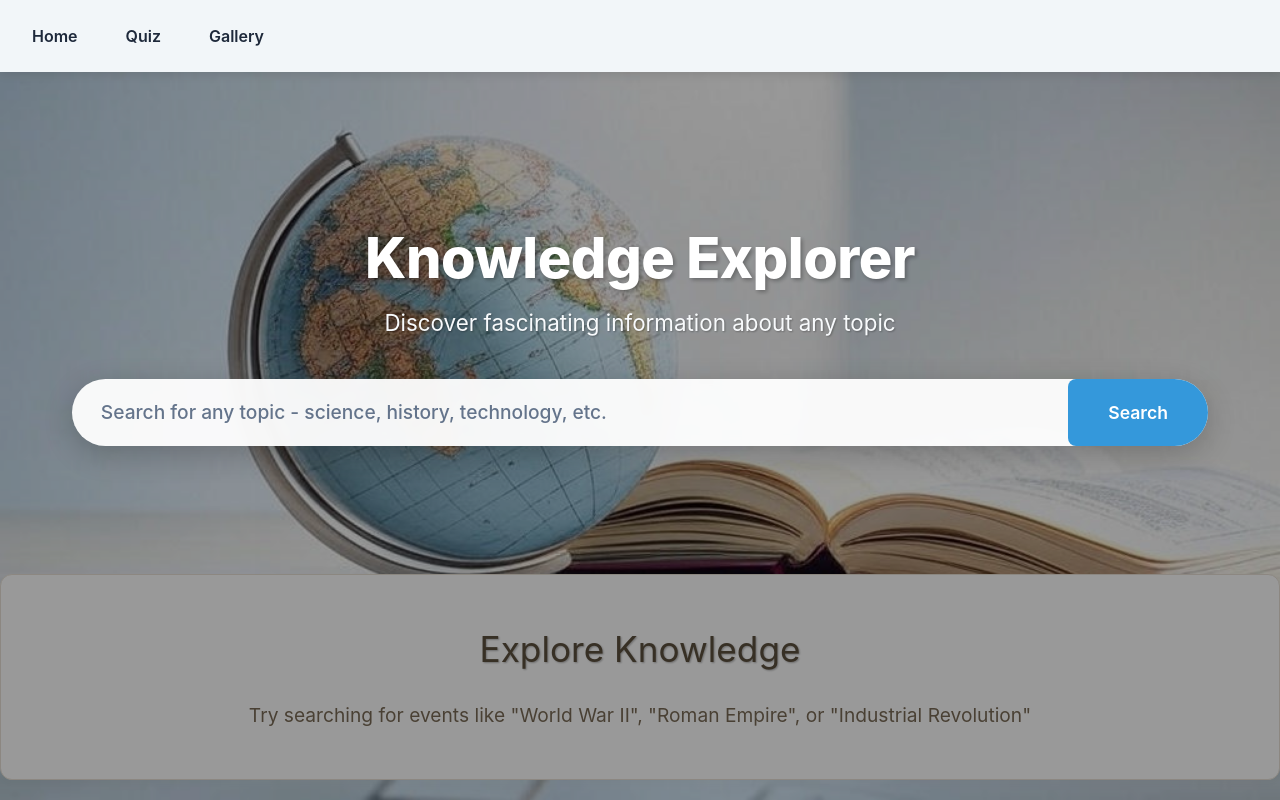
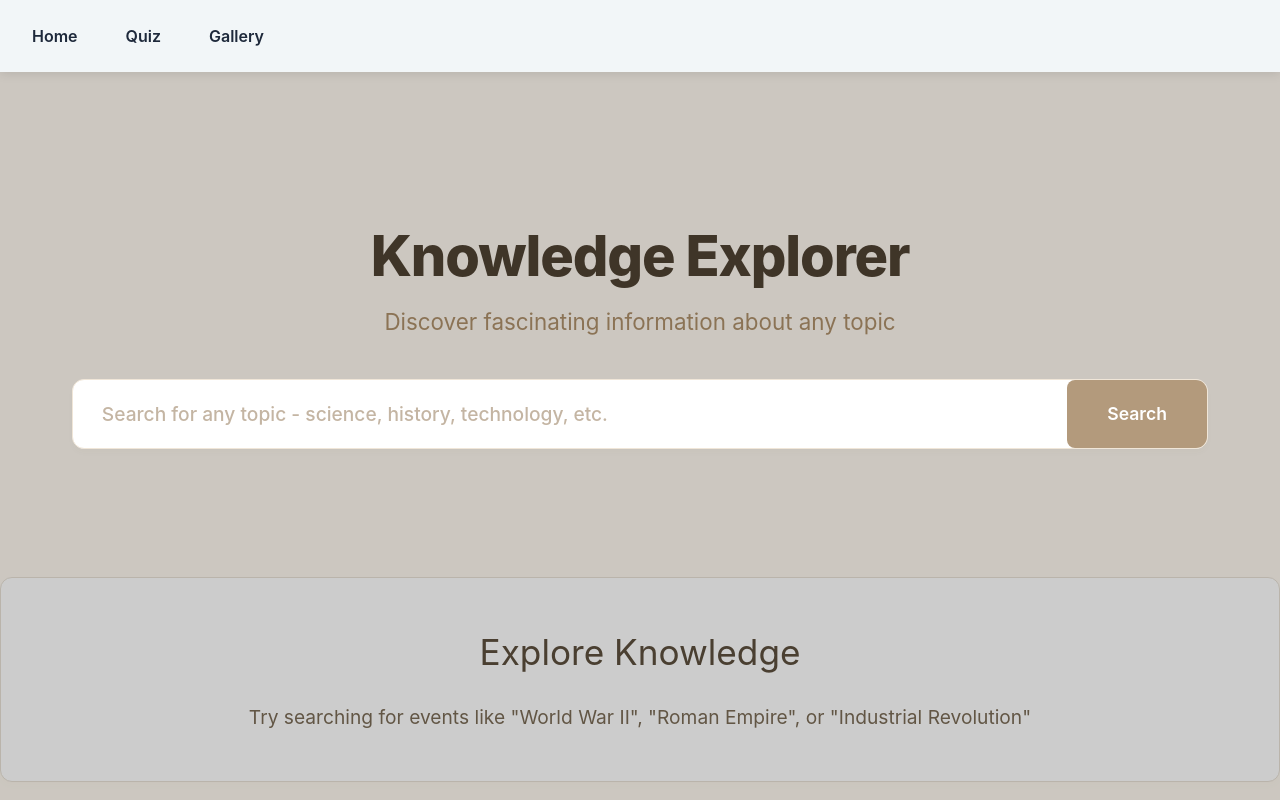
Before and after one commit to nipun1704/Knowledge-Explorer, a React (Vite) app: page / in a window 1280 px wide. Built offline with nearby package versions, Linux system fonts and the light colour scheme.

Commit message:
Update Home.css

```diff
--- a/src/pages/Home.css
+++ b/src/pages/Home.css
@@ -5,11 +5,7 @@
   margin: 0;
   padding: 0;
   text-align: center;
-  background-image: url('/public/history_orig.jpg');
-  background-size: cover;
-  background-position: center;
-  background-repeat: no-repeat;
-  background-attachment: fixed;
+  background: #fff9f0;
   position: relative;
   display: flex;
   flex-direction: column;
@@ -24,6 +20,7 @@ body {
   overflow-x: hidden;
   width: 100%;
   height: 100%;
+  background: #fff9f0;
 }
 
 /* Ensure the root element takes full height */
@@ -41,7 +38,7 @@ html, body, #root {
   left: 0;
   width: 100%;
   height: 100%;
-  background: rgba(0, 0, 0, 0.4);
+  background: rgba(0, 0, 0, 0.2);
   z-index: 1;
 }
 
@@ -58,19 +55,19 @@ html, body, #root {
 .action-card {
   padding: 2rem;
   border-radius: 12px;
-  background: rgba(248, 250, 252, 0.9);
-  color: inherit;
+  background: #ffffff;
+  color: #3f3528;
   text-decoration: none;
-  transition: transform 0.3s, box-shadow 0.3s;
-  backdrop-filter: blur(5px);
-  border: 1px solid rgba(255, 255, 255, 0.2);
+  transition: all 0.2s ease;
+  border: 1px solid #f0e6d8;
   min-width: 250px;
+  box-shadow: 0 4px 6px rgba(92, 79, 61, 0.02);
 }
 
 .action-card:hover {
-  transform: translateY(-5px);
-  box-shadow: 0 15px 30px rgba(0,0,0,0.2);
-  background: rgba(248, 250, 252, 0.95);
+  transform: translateY(-2px);
+  border-color: #b39a7c;
+  background: #fffbf5;
 }
 
 .hero-section {
@@ -86,20 +83,19 @@ html, body, #root {
 .hero-section h1 {
   font-size: 3.5rem;
   margin-bottom: 1rem;
-  color: #ffffff;
+  color: #3f3528;
   font-weight: 800;
-  text-shadow: 2px 2px 4px rgba(0,0,0,0.3);
-  letter-spacing: -0.5px;
+  letter-spacing: -0.02em;
 }
 
 .hero-section p {
   font-size: 1.4rem;
-  color: #f8fafc;
+  color: #8b7355;
   margin-bottom: 2.5rem;
-  text-shadow: 1px 1px 2px rgba(0,0,0,0.3);
   max-width: 800px;
   margin-left: auto;
   margin-right: auto;
+  line-height: 1.6;
 }
 
 .search-box {
@@ -111,16 +107,16 @@ html, body, #root {
 
 .search-input-container {
   display: flex;
-  background: rgba(255, 255, 255, 0.95);
-  border-radius: 50px;
-  box-shadow: 0 8px 30px rgba(0,0,0,0.2);
+  background: #ffffff;
+  border-radius: 12px;
+  box-shadow: 0 4px 6px rgba(92, 79, 61, 0.02);
   overflow: hidden;
-  transition: all 0.3s ease;
-  backdrop-filter: blur(5px);
+  transition: all 0.2s ease;
+  border: 1px solid #f0e6d8;
 }
 
 .search-input-container:focus-within {
-  box-shadow: 0 8px 30px rgba(0,0,0,0.25);
+  border-color: #b39a7c;
   transform: translateY(-2px);
 }
 
@@ -131,32 +127,33 @@ html, body, #root {
   font-size: 1.2rem;
   outline: none;
   background: transparent;
-  color: #1e293b;
+  color: #3f3528;
   font-weight: 500;
 }
 
 .search-input-container input::placeholder {
-  color: #64748b;
+  color: #c4b5a3;
 }
 
 .search-input-container button {
   padding: 0 2.5rem;
-  background: #3498db;
+  background: #b39a7c;
   color: white;
   border: none;
   font-size: 1.1rem;
   font-weight: 600;
   cursor: pointer;
-  transition: all 0.3s;
+  transition: all 0.2s ease;
 }
 
 .search-input-container button:hover {
-  background: #2980b9;
-  transform: scale(1.05);
+  background: #c4b5a3;
+  transform: translateY(-2px);
 }
 
 .search-input-container button:disabled {
-  background: #bdc3c7;
+  background: #f0e6d8;
+  color: #c4b5a3;
   cursor: not-allowed;
 }
 
@@ -164,10 +161,10 @@ html, body, #root {
   display: inline-block;
   width: 24px;
   height: 24px;
-  border: 3px solid rgba(255,255,255,0.3);
+  border: 3px solid #f0e6d8;
   border-radius: 50%;
-  border-top-color: white;
-  animation: spin 1s ease-in-out infinite;
+  border-top-color: #b39a7c;
+  animation: spin 1s linear infinite;
 }
 
 @keyframes spin {
@@ -181,10 +178,9 @@ html, body, #root {
 }
 
 .recent-searches p {
-  color: #f8fafc;
+  color: #8b7355;
   margin-bottom: 1rem;
   font-size: 1.1rem;
-  text-shadow: 1px 1px 2px rgba(0,0,0,0.3);
 }
 
 .tags {
@@ -195,22 +191,21 @@ html, body, #root {
 }
 
 .tag {
-  background: rgba(241, 245, 249, 0.9);
-  color: #1e293b;
-  border: none;
-  border-radius: 20px;
+  background: #ffffff;
+  color: #3f3528;
+  border: 1px solid #f0e6d8;
+  border-radius: 12px;
   padding: 0.5rem 1.2rem;
   font-size: 1rem;
   cursor: pointer;
-  transition: all 0.3s;
-  backdrop-filter: blur(5px);
+  transition: all 0.2s ease;
   font-weight: 500;
 }
 
 .tag:hover {
-  background: rgba(241, 245, 249, 1);
+  border-color: #b39a7c;
   transform: translateY(-2px);
-  box-shadow: 0 4px 10px rgba(0,0,0,0.1);
+  background: #fffbf5;
 }
 
 .results-section {
@@ -228,24 +223,23 @@ html, body, #root {
 .empty-state {
   text-align: center;
   margin-top: 4rem;
-  color: #f8fafc;
-  background: rgba(0, 0, 0, 0.4);
+  color: #3f3528;
+  background: #ffffff;
   padding: 3rem;
   border-radius: 12px;
-  backdrop-filter: blur(5px);
-  box-shadow: 0 8px 30px rgba(0,0,0,0.2);
+  box-shadow: 0 4px 6px rgba(92, 79, 61, 0.02);
+  border: 1px solid #f0e6d8;
 }
 
 .empty-state h2 {
   font-size: 2.2rem;
   margin-bottom: 1.5rem;
-  color: #ffffff;
-  text-shadow: 1px 1px 2px rgba(0,0,0,0.3);
+  color: #3f3528;
 }
 
 .empty-state p {
   font-size: 1.2rem;
-  color: #f8fafc;
+  color: #8b7355;
   line-height: 1.6;
 }
 
@@ -258,39 +252,37 @@ html, body, #root {
   display: block;
   margin: 3rem auto 0;
   padding: 1rem 2.5rem;
-  background: #10b981;
+  background: #b39a7c;
   color: white;
   border: none;
-  border-radius: 50px;
+  border-radius: 12px;
   font-size: 1.1rem;
   font-weight: 600;
   cursor: pointer;
-  transition: all 0.3s;
+  transition: all 0.2s ease;
   position: relative;
   z-index: 2;
-  box-shadow: 0 4px 15px rgba(16, 185, 129, 0.3);
 }
 
 .quiz-button:hover {
-  background: #059669;
-  transform: translateY(-3px);
-  box-shadow: 0 6px 20px rgba(16, 185, 129, 0.4);
+  background: #c4b5a3;
+  transform: translateY(-2px);
 }
 
 .quiz-container {
   max-width: 900px;
   margin: 3rem auto;
   padding: 3rem;
-  background: rgba(255, 255, 255, 0.95);
-  border-radius: 16px;
-  box-shadow: 0 10px 30px rgba(0,0,0,0.2);
+  background: #ffffff;
+  border-radius: 20px;
+  box-shadow: 0 4px 6px rgba(92, 79, 61, 0.02);
   position: relative;
   z-index: 2;
-  backdrop-filter: blur(10px);
+  border: 1px solid #f0e6d8;
 }
 
 .quiz-question h2 {
-  color: #1e293b;
+  color: #3f3528;
   margin-bottom: 2rem;
   font-size: 2rem;
   font-weight: 700;
@@ -299,7 +291,7 @@ html, body, #root {
 .quiz-question p {
   font-size: 1.3rem;
   margin-bottom: 2.5rem;
-  color: #334155;
+  color: #8b7355;
   line-height: 1.6;
 }
 
@@ -310,21 +302,20 @@ html, body, #root {
 
 .quiz-option {
   padding: 1.2rem;
-  background: #f8fafc;
-  border: 1px solid #e2e8f0;
-  border-radius: 10px;
+  background: #ffffff;
+  border: 1px solid #f0e6d8;
+  border-radius: 12px;
   text-align: left;
   cursor: pointer;
-  transition: all 0.3s;
+  transition: all 0.2s ease;
   font-size: 1.1rem;
-  color: #1e293b;
+  color: #3f3528;
 }
 
 .quiz-option:hover {
-  background: #f1f5f9;
-  border-color: #cbd5e1;
-  transform: translateX(5px);
-  box-shadow: 0 4px 10px rgba(0,0,0,0.05);
+  border-color: #b39a7c;
+  transform: translateY(-2px);
+  background: #fffbf5;
 }
 
 .quiz-result {
@@ -333,7 +324,7 @@ html, body, #root {
 }
 
 .quiz-result h2 {
-  color: #10b981;
+  color: #3f3528;
   margin-bottom: 1.5rem;
   font-size: 2.2rem;
   font-weight: 700;
@@ -341,7 +332,7 @@ html, body, #root {
 
 .quiz-result p {
   font-size: 1.3rem;
-  color: #334155;
+  color: #8b7355;
   line-height: 1.6;
 }
 
@@ -355,19 +346,19 @@ html, body, #root {
 
 .difficulty-selector select {
   padding: 0.8rem 1.5rem;
-  border-radius: 8px;
-  border: 1px solid #e2e8f0;
-  background: white;
+  border-radius: 12px;
+  border: 1px solid #f0e6d8;
+  background: #ffffff;
   font-size: 1rem;
   cursor: pointer;
-  transition: all 0.2s;
-  box-shadow: 0 2px 5px rgba(0,0,0,0.05);
-  color: #1e293b;
+  transition: all 0.2s ease;
+  color: #3f3528;
 }
 
 .difficulty-selector select:hover {
-  border-color: #cbd5e1;
-  box-shadow: 0 4px 8px rgba(0,0,0,0.1);
+  border-color: #b39a7c;
+  transform: translateY(-2px);
+  background: #fffbf5;
 }
 
 /* Media Queries for Responsiveness */
```
